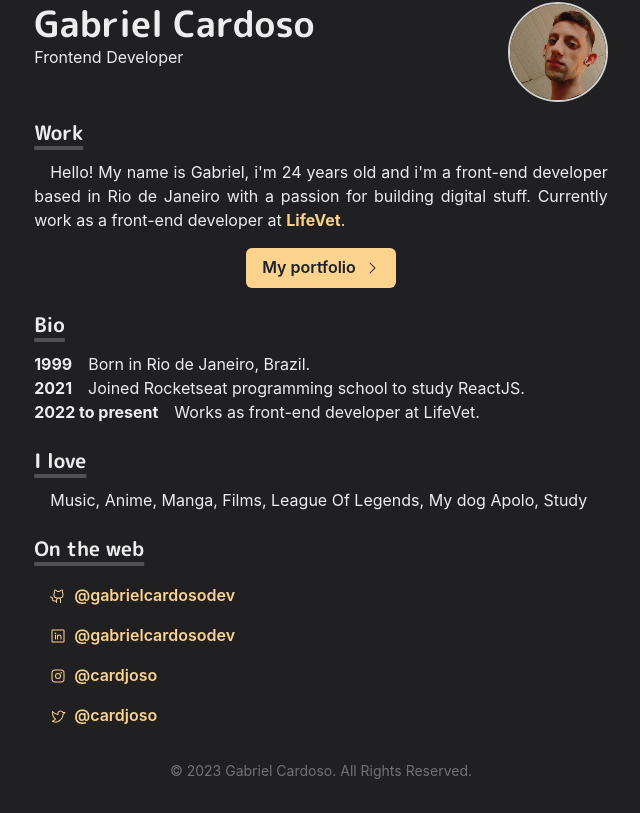
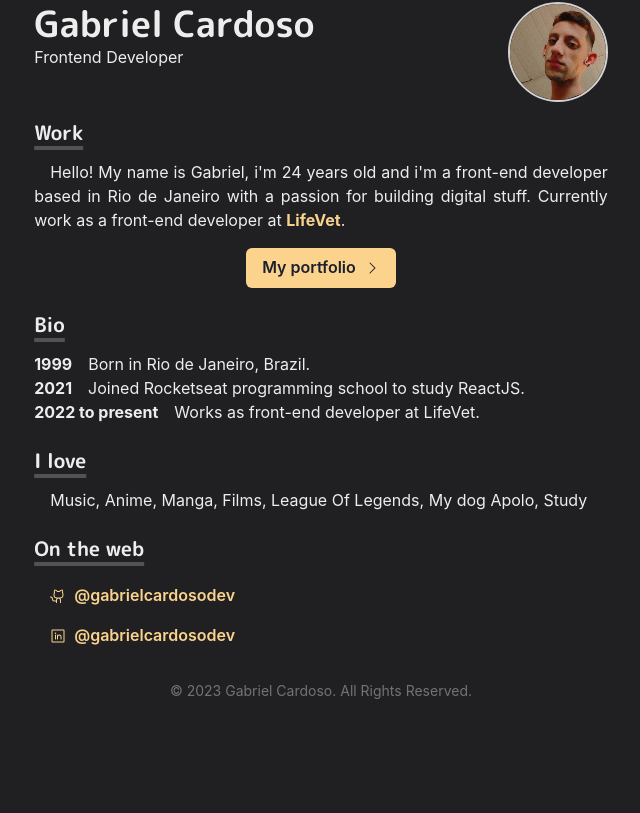
Before and after one commit to gabrielcardosodev/cv, a Next.js app: page / in a window 1280 px wide. Shown: the part 502-1315 px from the top of the page, without its empty margins (319-959 px from the left). After the commit the page ends 1235 px from the top, so only its background shows below. Built offline with nearby package versions, Linux system fonts and the light colour scheme.

Commit message:
refactor(remove twitter and instagram links in homepage): :recycle:

```diff
--- a/src/pages/index.tsx
+++ b/src/pages/index.tsx
@@ -118,22 +118,6 @@
                 </Button>
               </Link>
             </ListItem>
-
-            <ListItem>
-              <Link as={NextLink} href='https://www.instagram.com/cardjoso' target='_blank'>
-                <Button colorScheme={useColorModeValue('purple', 'orange')} variant="ghost" leftIcon={<Icon as={InstagramLogo} />}>
-                  @cardjoso
-                </Button>
-              </Link>
-            </ListItem>
-
-            <ListItem>
-              <Link as={NextLink} href='https://twitter.com/cardjoso' target='_blank'>
-                <Button colorScheme={useColorModeValue('purple', 'orange')} variant="ghost" leftIcon={<Icon as={TwitterLogo} />}>
-                  @cardjoso
-                </Button>
-              </Link>
-            </ListItem>
           </List>
         </Section>
       </Container>
```
